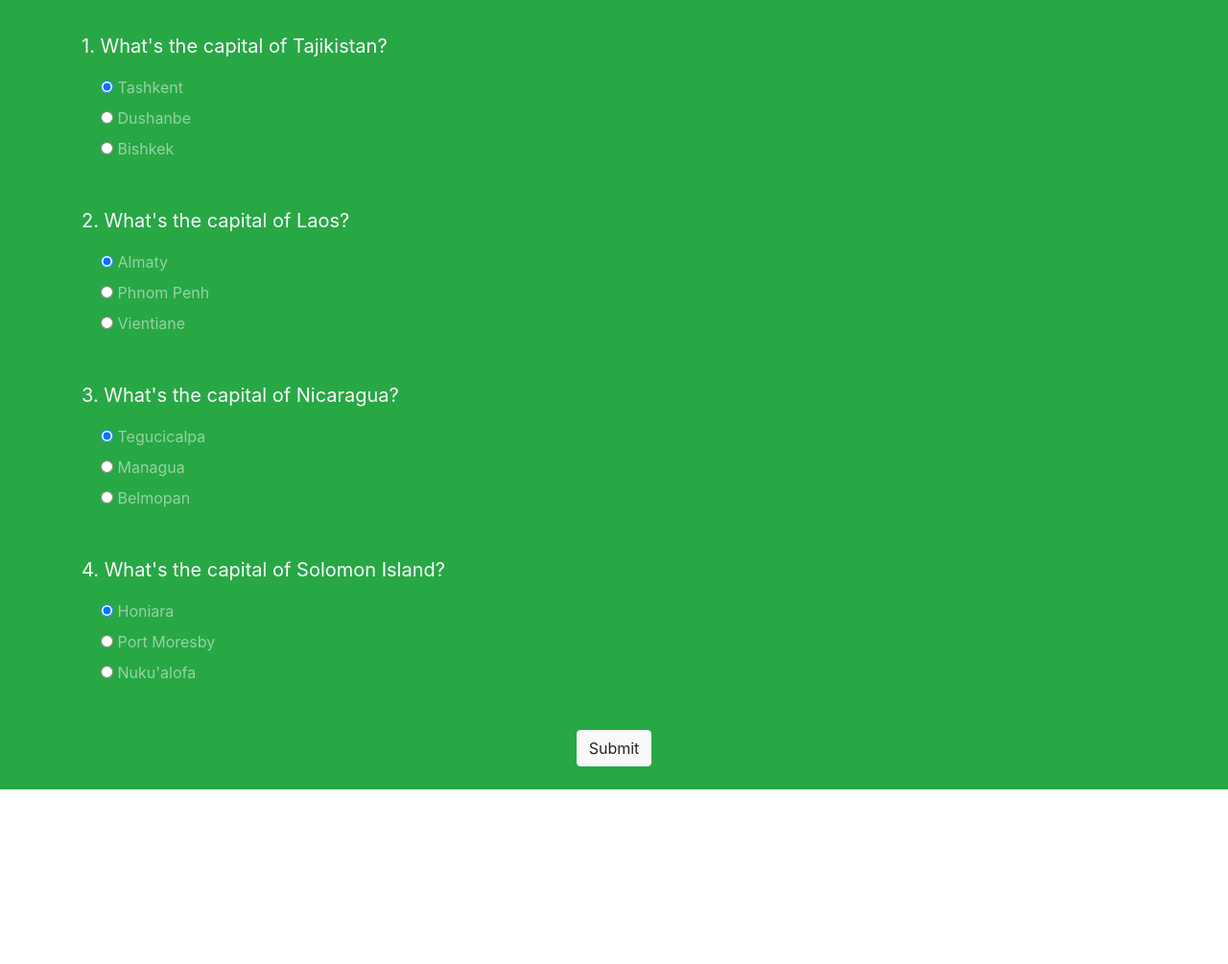
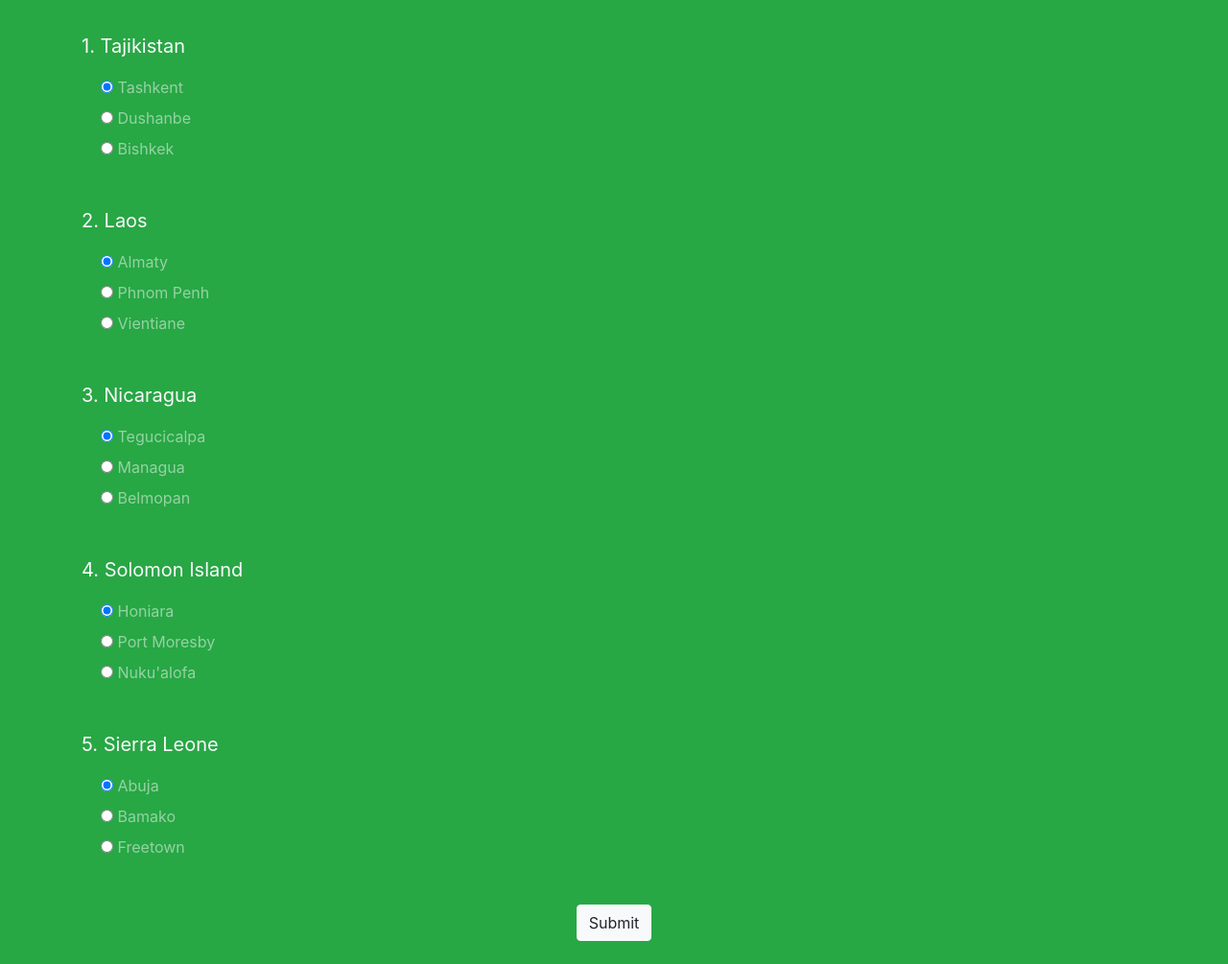
Before and after one commit to akrasiel1/basic-js-geography-quiz, a plain HTML site: page index.html in a window 1280 px wide. Shown: the part 292-1297 px from the top of the page at 96% size. Before the commit the page ends 1115 px from the top, so only its background shows below. Drawn offline with nearby package versions, Linux system fonts and the light colour scheme.

Commit message:
changes to html and smooth scroll implemented

```diff
--- a/app.js
+++ b/app.js
@@ -1,5 +1,5 @@
 // Creating array with all the correct answers
-const correctAnswers = ['B', 'C', 'B', 'A'];
+const correctAnswers = ['B', 'C', 'B', 'A', 'C'];
 // Selecting form for manuipulation
 const form = document.querySelector('.quiz-form');
 // Selecting result message
@@ -11,16 +11,18 @@ form.addEventListener('submit', e => {
     // Setting initial score to zero
     let score = 0;
     // Storing user's answers into array
-    const userAnswers = [form.q1.value, form.q2.value, form.q3.value, form.q4.value];
+    const userAnswers = [form.q1.value, form.q2.value, form.q3.value, form.q4.value, form.q5.value];
     // Checking each user's answers against correct answers
     userAnswers.forEach((answer, index) => {
         // Establishing condition: if user's answer is correct, add points to initial score
         if(answer === correctAnswers[index]) {
-            score += 25;
+            score += 20;
         };
     });
 
     // Showing the result message after submission
     result.querySelector('span').textContent = `${score}%`;
     result.classList.remove('d-none');
+    // Smooth scrolling to result message
+    scrollTo({top:0, behavior: 'smooth'});
 });
--- a/index.html
+++ b/index.html
@@ -28,11 +28,11 @@
     <!-- Quiz Section -->
     <div class="quiz py-4 bg-success">
         <div class="container">
-            <h2 class="my-5 text-white">Test your geography knowledge</h2>
+            <h2 class="my-5 text-white">What's the capital city of...?</h2>
 
             <form class="quiz-form text-light">
                 <div class="my-5">
-                    <p class="lead font-weight-normal">1. What's the capital of Tajikistan?</p>
+                    <p class="lead font-weight-normal">1. Tajikistan</p>
                     <div class="form-check my-2 text-white-50">
                         <input type="radio" name="q1" value="A" checked>
                         <label class="form-check-label">Tashkent</label>
@@ -47,7 +47,7 @@
                     </div>
                 </div>
                 <div class="my-5">
-                    <p class="lead font-weight-normal">2. What's the capital of Laos?</p>
+                    <p class="lead font-weight-normal">2. Laos</p>
                     <div class="form-check my-2 text-white-50">
                         <input type="radio" name="q2" value="A" checked>
                         <label class="form-check-label">Almaty</label>
@@ -62,7 +62,7 @@
                     </div>
                 </div>
                 <div class="my-5">
-                    <p class="lead font-weight-normal">3. What's the capital of Nicaragua?</p>
+                    <p class="lead font-weight-normal">3. Nicaragua</p>
                     <div class="form-check my-2 text-white-50">
                         <input type="radio" name="q3" value="A" checked>
                         <label class="form-check-label">Tegucicalpa</label>
@@ -77,7 +77,7 @@
                     </div>
                 </div>
                 <div class="my-5">
-                    <p class="lead font-weight-normal">4. What's the capital of Solomon Island?</p>
+                    <p class="lead font-weight-normal">4. Solomon Island</p>
                     <div class="form-check my-2 text-white-50">
                         <input type="radio" name="q4" value="A" checked>
                         <label class="form-check-label">Honiara</label>
@@ -91,6 +91,21 @@
                         <label class="form-check-label">Nuku'alofa</label>
                     </div>
                 </div>
+                <div class="my-5">
+                    <p class="lead font-weight-normal">5. Sierra Leone</p>
+                    <div class="form-check my-2 text-white-50">
+                        <input type="radio" name="q5" value="A" checked>
+                        <label class="form-check-label">Abuja</label>
+                    </div>
+                    <div class="form-check my-2 text-white-50">
+                        <input type="radio" name="q5" value="B">
+                        <label class="form-check-label">Bamako</label>
+                    </div>
+                    <div class="form-check my-2 text-white-50">
+                        <input type="radio" name="q5" value="C">
+                        <label class="form-check-label">Freetown</label>
+                    </div>
+                </div>
                 <div class="text-center">
                     <input type="submit" class="btn btn-light">
                 </div>
```
